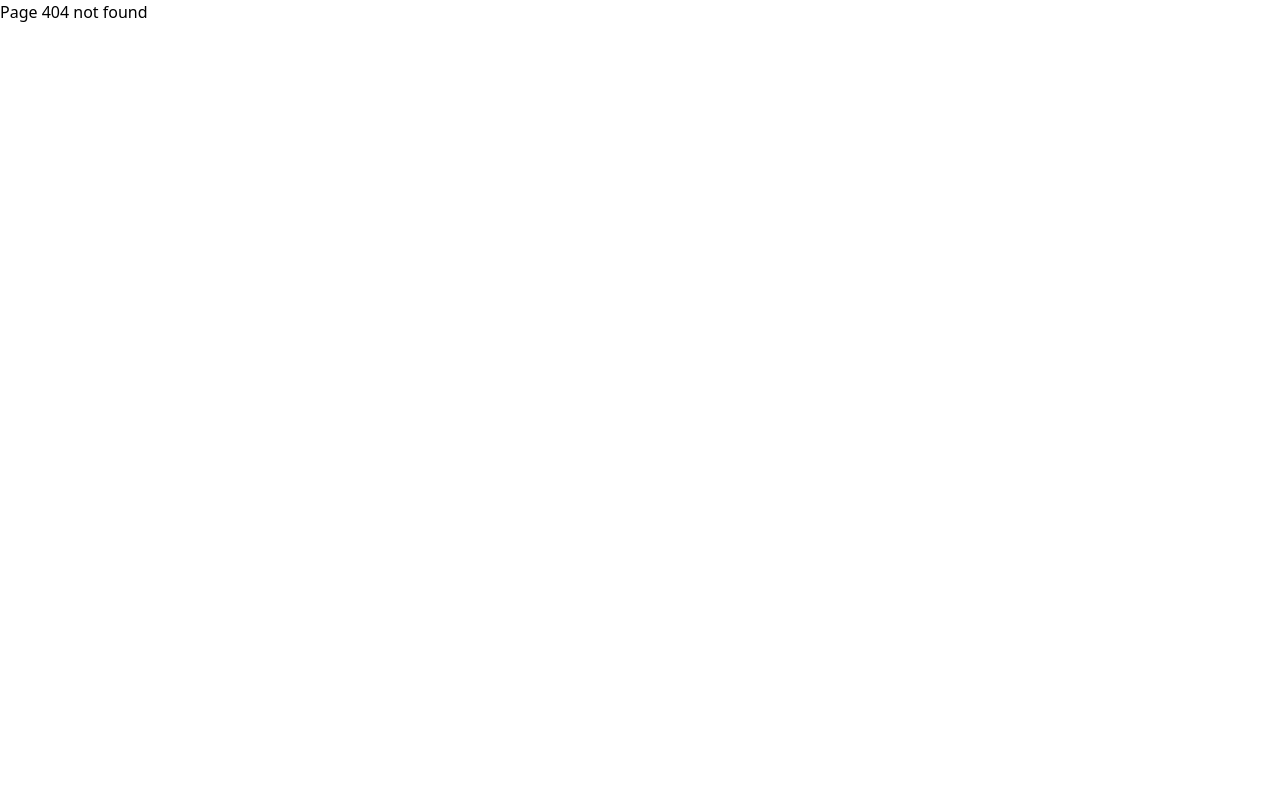
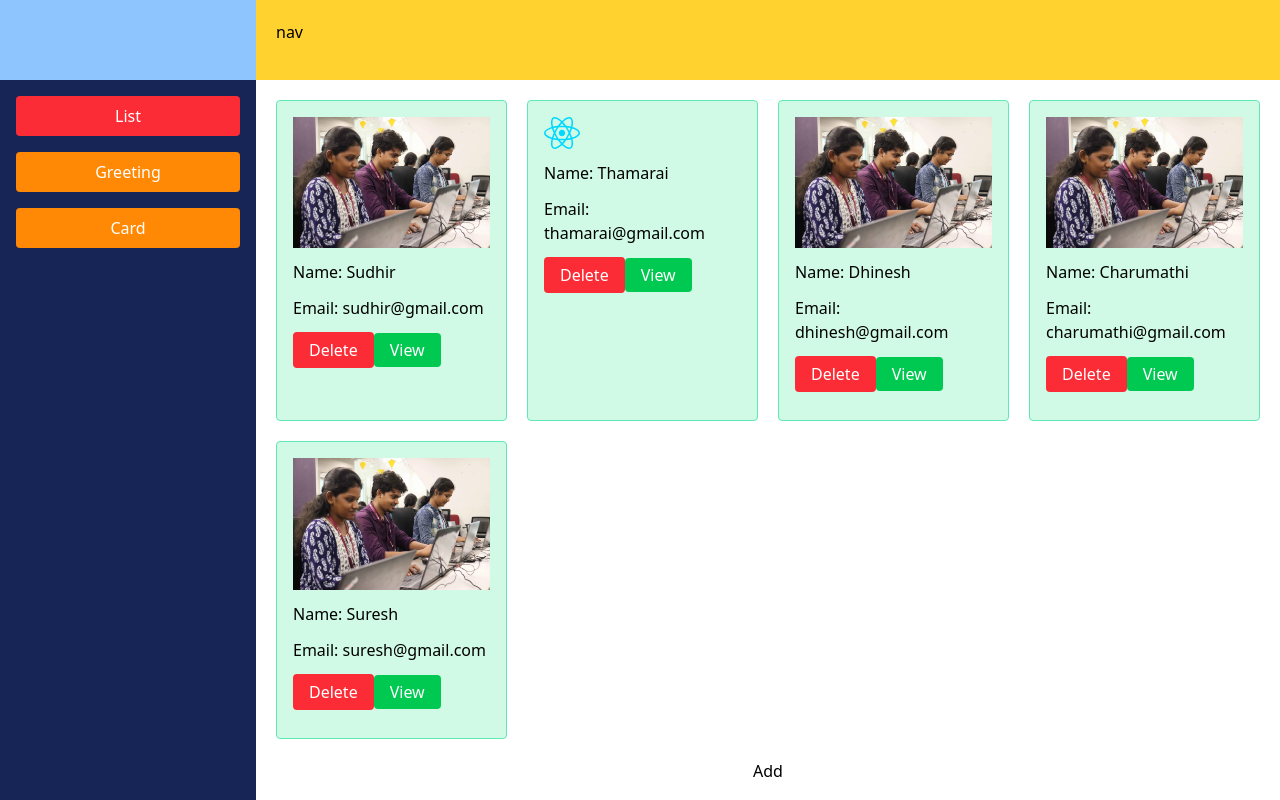
Before and after one commit to sherril203/React-code, a React (Vite) app: page /main in a window 1280 px wide. Before the commit this address had no page. Built offline with nearby package versions, Linux system fonts and the light colour scheme.

Commit message:
Admin panel Layout example and Dynamic routes

```diff
--- /dev/null
+++ b/src/components/AdminLayout.jsx
@@ -0,0 +1,25 @@
+import React from "react";
+import Sidebar from "./Sidebar";
+import { Outlet } from "react-router";
+
+const Navbar = () => {
+  return (
+    <nav className="w-full h-20 fixed left-[20%] top-0 right-0 p-5 bg-amber-300">
+      nav
+    </nav>
+  );
+};
+
+const AdminLayout = () => {
+  return (
+    <div className="w-full h-screen">
+      <Sidebar />
+      <Navbar />
+      <div className="w-[80%] h-[calc(100vh-80px)] fixed left-[20%] top-20 overflow-y-auto">
+        <Outlet />
+      </div>
+    </div>
+  );
+};
+
+export default AdminLayout;
--- a/src/components/ConditionalRendering.jsx
+++ b/src/components/ConditionalRendering.jsx
@@ -139,7 +139,7 @@ function SimpleGreeting() {
   console.log("parent render");
 
   return (
-    <div className="w-full h-screen flex flex-col gap-4 justify-center items-center">
+    <div className="w-full h-full flex flex-col gap-4 justify-center items-center">
       <h2>{greeting}</h2>
       <p>Period: {period}</p>
       <Timer />
--- /dev/null
+++ b/src/components/DynamicComponent.jsx
@@ -0,0 +1,9 @@
+import React from "react";
+import { useParams } from "react-router";
+
+const DynamicComponent = () => {
+  const { id } = useParams();
+  return <div>DynamicComponent - {id}</div>;
+};
+
+export default DynamicComponent;
--- /dev/null
+++ b/src/components/Footer.jsx
@@ -0,0 +1,5 @@
+const Footer = () => {
+  return <div className="w-full h-52 bg-green-300">Footer</div>;
+};
+
+export default Footer;
--- a/src/components/Home.jsx
+++ b/src/components/Home.jsx
@@ -1,12 +1,5 @@
-import { Component } from "react";
-import Navbar from "./Navbar";
-
 const Home = () => {
-  return (
-    <div>
-      <Navbar />
-    </div>
-  );
+  return <div>Home</div>;
 };
 
 export default Home;
--- /dev/null
+++ b/src/components/Layout.jsx
@@ -0,0 +1,17 @@
+import { Outlet } from "react-router";
+import Navbar from "./Navbar";
+import Footer from "./Footer";
+
+const Layout = () => {
+  return (
+    <div className="w-full min-h-screen flex flex-col">
+      <Navbar />
+      <div className="flex-1">
+        <Outlet />
+      </div>
+      <Footer />
+    </div>
+  );
+};
+
+export default Layout;
--- a/src/components/ListAndKeys.jsx
+++ b/src/components/ListAndKeys.jsx
@@ -1,6 +1,7 @@
 import image from "../assets/stud.webp";
 import react from "../assets/react.svg";
 import { memo, useState } from "react";
+import { Link } from "react-router";
 
 export const Card = memo(({ id, image, name, email, handleDelete }) => {
   console.log("render");
@@ -15,6 +16,12 @@ export const Card = memo(({ id, image, name, email, handleDelete }) => {
       >
         Delete
       </button>
+      <Link
+        to={`/cards/${id}`}
+        className="px-4 py-1.5 bg-green-500 rounded text-white"
+      >
+        View
+      </Link>
     </div>
   );
 });
--- a/src/components/Navbar.jsx
+++ b/src/components/Navbar.jsx
@@ -1,7 +1,5 @@
 const Navbar = () => {
-  const data = "Navbar";
-  console.log("Navbar component rendered with data:", data);
-  return <nav>{data}</nav>;
+  return <nav className="w-full h-24 bg-amber-300">Navbar</nav>;
 };
 
 export default Navbar;
--- a/src/components/Routers.jsx
+++ b/src/components/Routers.jsx
@@ -1,13 +1,27 @@
-import { Routes, Route } from "react-router";
+import { Routes, Route, Outlet } from "react-router";
+import List from "./ListAndKeys";
+import Layout from "./Layout";
+import Home from "./Home";
+import AdminLayout from "./AdminLayout";
+import CardSection from "./CardSection";
 import SimpleGreeting from "./ConditionalRendering";
-import List from "./ListAndKeys";
+import DynamicComponent from "./DynamicComponent";
 
 const Routers = () => {
   return (
     <Routes>
-      <Route path="/" element={<SimpleGreeting />} />
-      <Route path="/list" element={<List />} />
-      <Route path="*" element={<h1>Page 404 not found</h1>} />
+      <Route path="/" element={<Layout />}>
+        <Route index element={<Home />} />
+        <Route path="/list" element={<List />} />
+        <Route path="*" element={<h1>Page 404 not found</h1>} />
+      </Route>
+      <Route path="/main" element={<AdminLayout />}>
+        <Route index element={<List />} />
+        <Route path="/main/card" element={<CardSection />} />
+        <Route path="/main/greeting" element={<SimpleGreeting />} />
+        <Route path="*" element={<h1>Page 404 not found</h1>} />
+      </Route>
+      <Route path="/cards/:id" element={<DynamicComponent />} />
     </Routes>
   );
 };
--- /dev/null
+++ b/src/components/Sidebar.jsx
@@ -0,0 +1,32 @@
+import { NavLink } from "react-router";
+
+const Sidebar = () => {
+  const items = [
+    { path: "/main", itemName: "List" },
+    { path: "/main/greeting", itemName: "Greeting" },
+    { path: "/main/card", itemName: "Card" },
+  ];
+  return (
+    <div className="w-[20%] h-full fixed left-0 top-0 bottom-0 bg-amber-400">
+      <div className="h-20 bg-blue-300"></div>
+      <div className="h-full bg-blue-950 flex flex-col gap-4 p-4">
+        {items.map(({ itemName, path }, index) => (
+          <NavLink
+            to={path}
+            key={index}
+            className={({ isActive }) =>
+              `w-full py-2 ${
+                isActive ? "bg-red-500" : "bg-orange-400"
+              } text-white rounded text-center`
+            }
+            end
+          >
+            {itemName}
+          </NavLink>
+        ))}
+      </div>
+    </div>
+  );
+};
+
+export default Sidebar;
```
